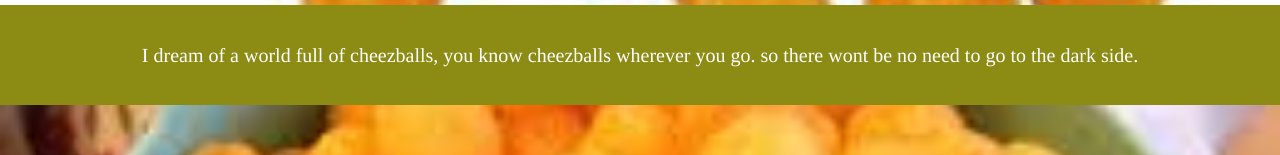
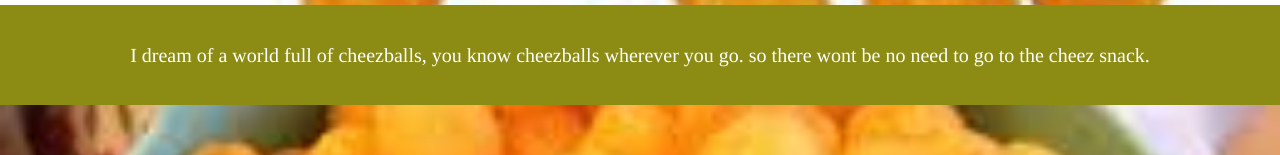
Before and after one commit to KarlasOstbollar/karlasostbollar.github.io, a plain HTML site: page menyval1.html in a window 1280 px wide. Shown: the part 745-900 px from the top of the page. Drawn offline with Linux system fonts and the light colour scheme.

Commit message:
Add files via upload

```diff
--- a/menyval1.html
+++ b/menyval1.html
@@ -51,7 +51,7 @@
 </div>
         </div>
         <div class="scroll-box2">
-    <p id="parall2">I dream of a world full of cheezballs, you know cheezballs wherever you go. so there wont be no need to go to the dark side.</p>
+    <p id="parall2">I dream of a world full of cheezballs, you know cheezballs wherever you go. so there wont be no need to go to the cheez snack.</p>
 </div>
 <div class="parallax2" id="bild4"><div class="whitebox2">
   <div class="col-sm-6">
```
